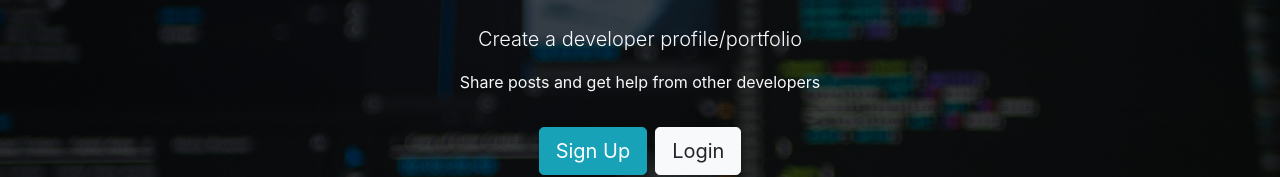
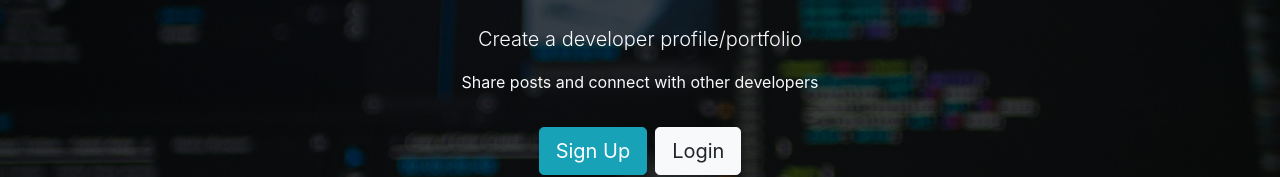
Before and after one commit to KelvinMitaki/MERN_STACK_FULL_PROJECT, a React (Create React App) app in the folder client/: page / in a window 1280 px wide. Shown: the part 222-399 px from the top of the page. Built offline with nearby package versions, Linux system fonts and the light colour scheme.

Commit message:
new changes added

```diff
--- a/client/src/components/layout/Landing.js
+++ b/client/src/components/layout/Landing.js
@@ -18,7 +18,7 @@ export class Landing extends Component {
               <div className="col-md-12 text-center">
                 <h1 className="display-3 mb-4">Geek Hub</h1>
                 <p className="lead"> Create a developer profile/portfolio</p>
-                <p>Share posts and get help from other developers</p>
+                <p>Share posts and connect with other developers</p>
                 <hr />
                 <Link to="/register" className="btn btn-lg btn-info mr-2">
                   Sign Up
```
